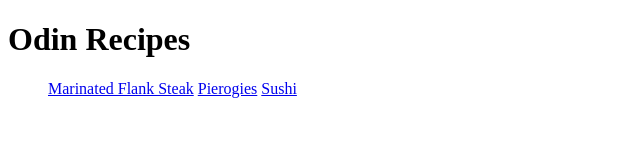
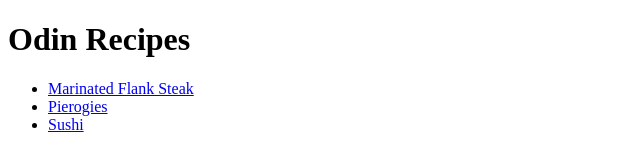
Before and after one commit to Luebkeis/odin-recipes, a plain HTML site: page index.html in a window 1280 px wide. Shown: the whole page, without its empty margins (0-640 px from the left). Drawn offline with Linux system fonts and the light colour scheme.

Commit message:
Index.html fixes
Converted page links to unordered list for better user experience

```diff
--- a/index.html
+++ b/index.html
@@ -9,9 +9,9 @@
     <body>
         <h1>Odin Recipes</h1>
         <ul>
-        <a href="./recipes/steak.html">Marinated Flank Steak</a>
-        <a href="./recipes/pierogies.html">Pierogies</a>
-        <a href="./recipes/sushi.html">Sushi</a>
+            <li><a href="./recipes/steak.html">Marinated Flank Steak</a></li>
+            <li><a href="./recipes/pierogies.html">Pierogies</a></li>
+            <li><a href="./recipes/sushi.html">Sushi</a></li>
         </ul>
     </body>
 </html>
```
